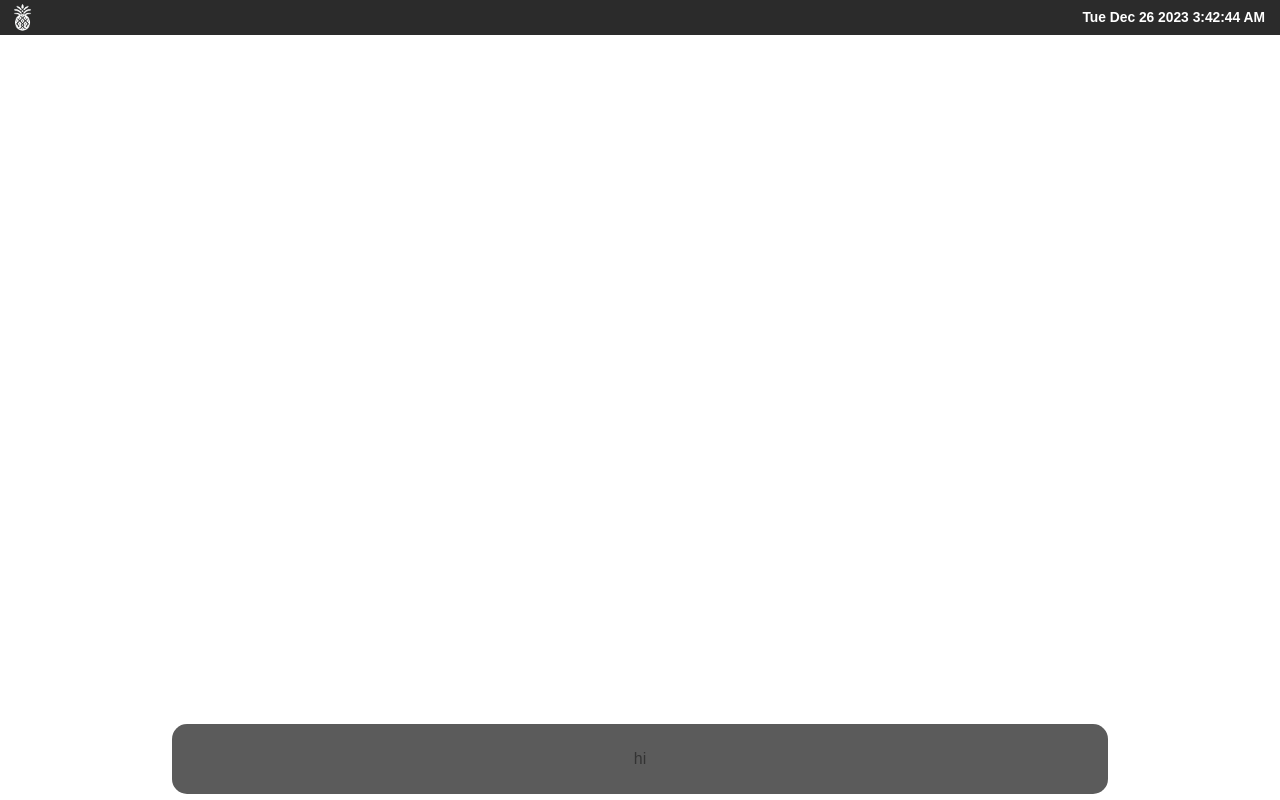
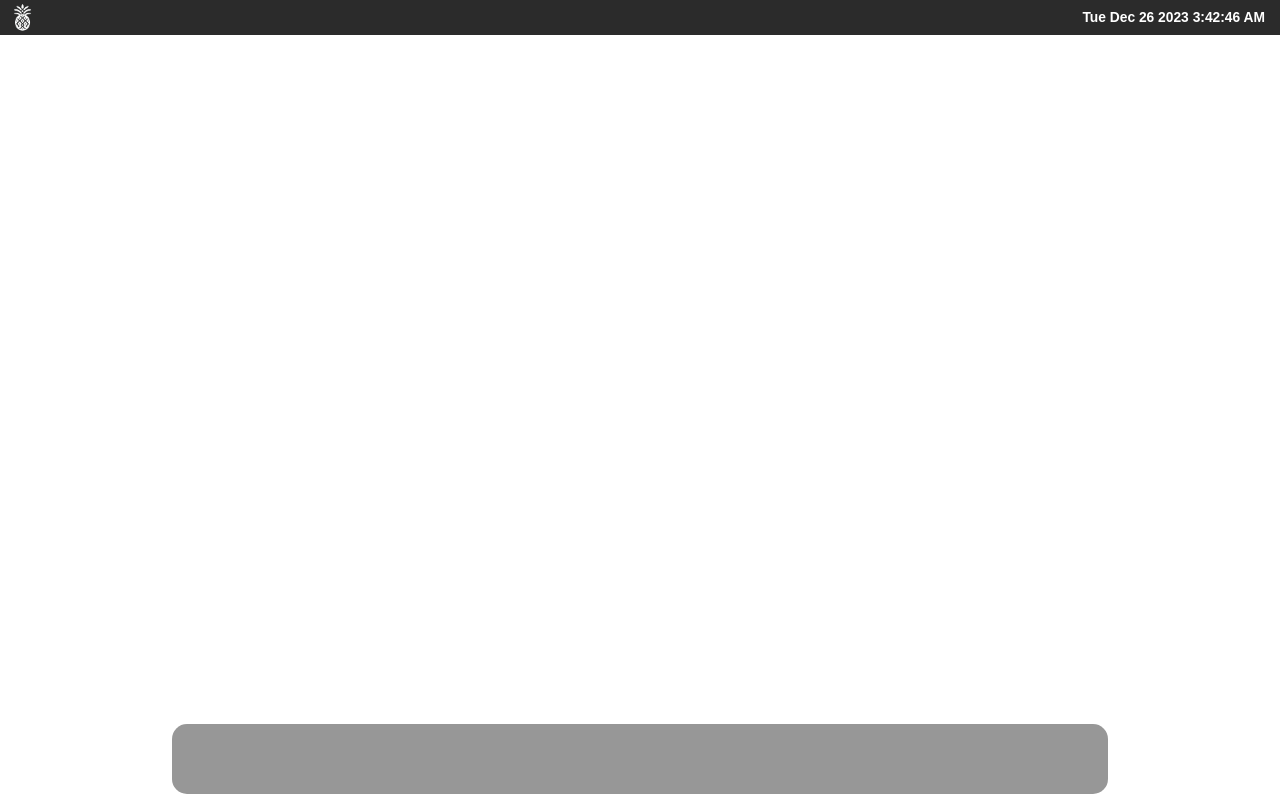
Before and after one commit to shahman27/Mac-Portfolio-Website, a React (Create React App) app in the folder portfolio-website/: page / in a window 1280 px wide. Built offline with nearby package versions, Linux system fonts and the light colour scheme; a web font is replaced by a local one.

Commit message:
have outline for dock

```diff
--- a/portfolio-website/src/components/Dock.js
+++ b/portfolio-website/src/components/Dock.js
@@ -4,7 +4,7 @@ import "../styles/dock.css";
 function Dock() {
     return (
         <div className="dock">
-            <p>hi</p>
+
         </div>
     )
 }
--- a/portfolio-website/src/styles/dock.css
+++ b/portfolio-website/src/styles/dock.css
@@ -5,7 +5,8 @@
     bottom: 6px; /* Aligns it to the bottom */
     left: 0;
     right: 0;
-    background-color: #333; /* Example background color */
+    height: 50px; /* Height of the rectangle */
+    background-color: rgb(125, 125, 125); /* Example background color */
     border-radius: 15px; /* Rounded corners */
     text-align: center; /* Center the text inside the rectangle */
     padding: 10px 20px; /* Padding on top and bottom */
--- a/portfolio-website/src/styles/menubar.css
+++ b/portfolio-website/src/styles/menubar.css
@@ -15,6 +15,7 @@
     justify-content: space-between; /* Align items horizontally */
     align-items: center; /* Center items vertically */
     width: 100%;
+    /* background-color: rgb(0, 0, 128); */
     background-color: rgba(0, 0, 0, 0.833);
     color: white;
     position: fixed;
```
